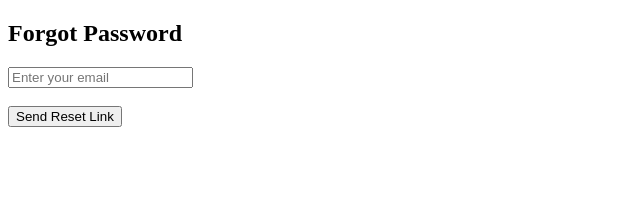
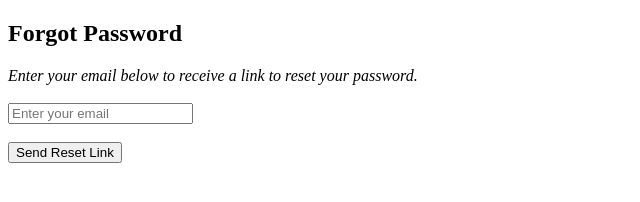
Before and after one commit to PhilAddo/db-access-test, a plain HTML site: page forgot-password.html in a window 1280 px wide. Shown: the whole page, without its empty margins (0-640 px from the left). Drawn offline with nearby package versions, Linux system fonts and the light colour scheme.

Commit message:
modified:   forgot-password.html     added reset password page URL

```diff
--- a/forgot-password.html
+++ b/forgot-password.html
@@ -10,6 +10,7 @@
 <body>
 
     <h2>Forgot Password</h2>
+    <i>Enter your email below to receive a link to reset your password.</i><br><br>
     <input type="email" id="email" placeholder="Enter your email"><br><br>
     <button onclick="resetPassword()">Send Reset Link</button>
     <p id="message"></p>
@@ -28,7 +29,7 @@
             const { error } = await supabaseClient.auth.resetPasswordForEmail(
                 email,
                 {
-                    redirectTo: "https://your-site.com/reset-password.html"
+                    redirectTo: "https://db-access-test.vercel.app/reset-password.html"
                 }
             );
 
```
